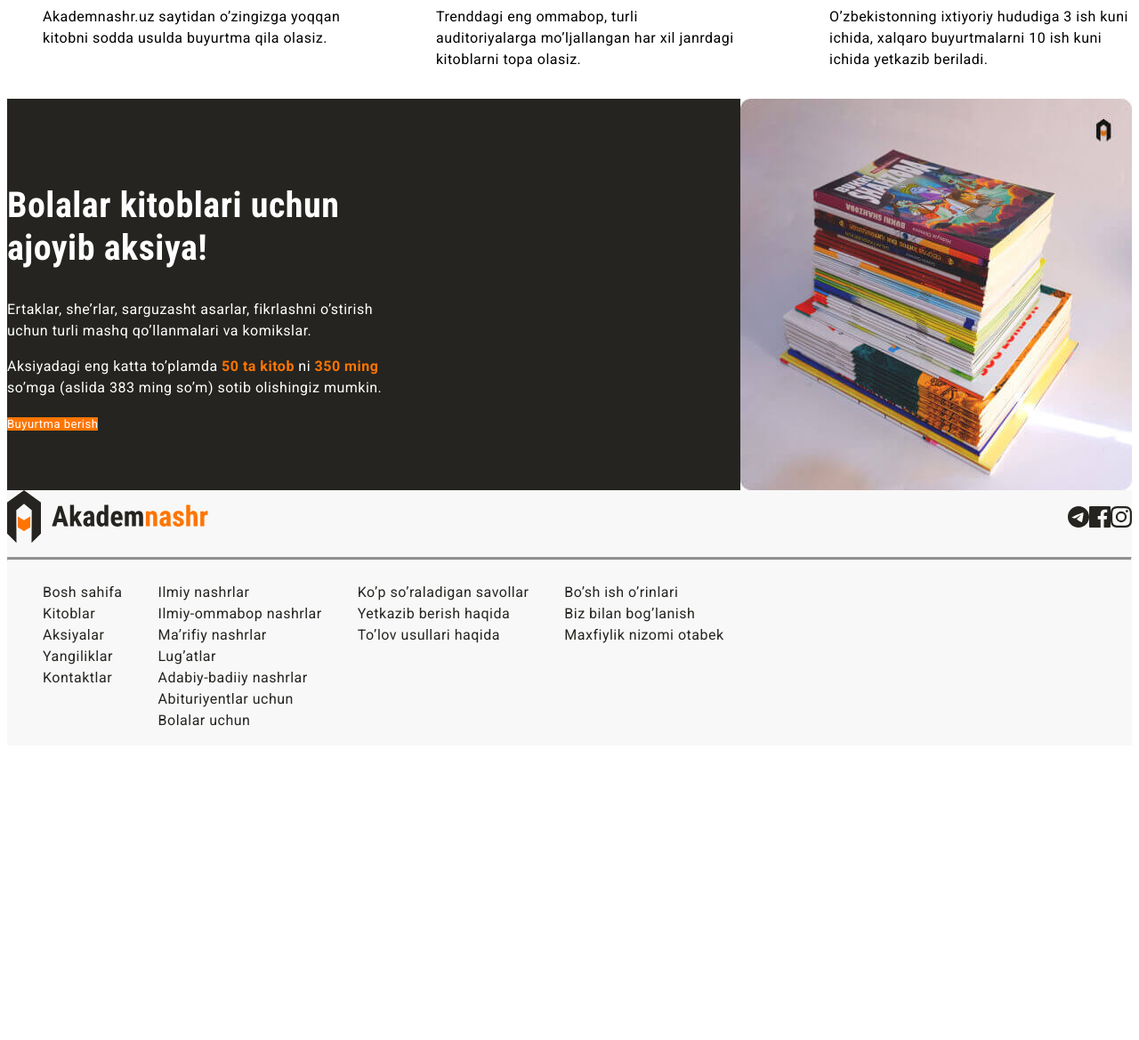
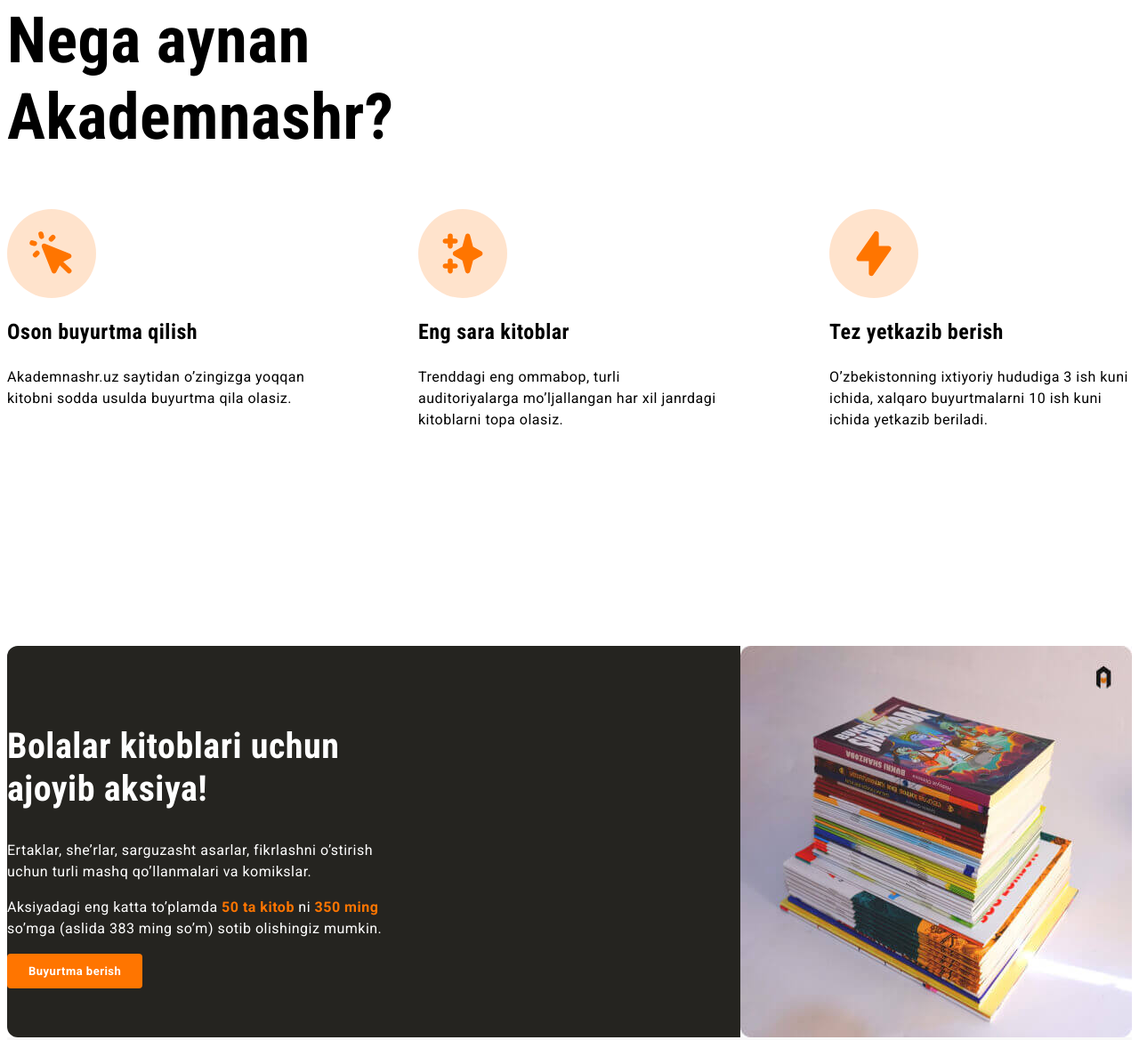
Before and after one commit to azimjon92/akadem-nahsr-yangi, a plain HTML site: page index.html in a window 1280 px wide. Shown: the part 1060-2229 px from the top of the page at 89% size. Before the commit the page ends 1906 px from the top, so only its background shows below. Drawn offline with Linux system fonts and the light colour scheme.

Commit message:
add padding,border,displey and border styles

```diff
--- a/css/style.css
+++ b/css/style.css
@@ -14,6 +14,9 @@ body {
   display: flex;
   justify-content: space-between;
   align-items: center;
+  padding-top: 16px;
+  padding-bottom: 16px;
+  border-top: 5px solid #FF7500;
   background-color: #fff;
 }
 
@@ -37,6 +40,7 @@ body {
 
 .sitenav-list {
   display: flex;
+  padding: 0;
   list-style: none;
 }
 
@@ -60,6 +64,10 @@ body {
 }
 
 .main-link {
+  display: inline-block;
+  padding: 12px 24px;
+  border-radius: 4px;
+  font-weight: bold;
   font-size: 13px;
   line-height: 15px;
   background-color: #FF7500;
@@ -80,6 +88,8 @@ body {
   display: flex;
   justify-content: space-between;
   align-items: center;
+  padding-top: 80px;
+  padding-bottom: 80px;
   background-color: #252420;
   color: #fff;
 }
@@ -91,6 +101,7 @@ body {
 .orang-line {
   width: 80px;
   height: 3px;
+  border: none;
   background-color: #FF7500;
 }
 
@@ -103,8 +114,13 @@ body {
 .hero-img {
   width: 510px;
   height: 510px;
+  border-radius: 8px;
 }
 
+.features {
+  padding-top: 210px;
+  padding-bottom: 210px;
+}
 
 .features-heading {
   width: 440px;
@@ -118,6 +134,7 @@ body {
 .features-list {
   display: flex;
   justify-content: space-between;
+  padding: 0;
   list-style: none;
 }
 
@@ -127,8 +144,12 @@ body {
 }
 
 .feature-icon-wrapper {
+  display: flex;
+  justify-content: center;
+  align-items: center;
   width: 100px;
   height: 100px;
+  border-radius: 50%;
   background-color: rgba(255, 117, 0, 0.2);
 }
 
@@ -142,6 +163,7 @@ body {
   display: flex;
   justify-content: space-between;
   align-items: center;
+  border-radius: 12px;
   background-color: #252420 ;
   color: #fff;
 }
@@ -164,10 +186,13 @@ body {
 .promo-img  {
   width: 440px;
   height: 400px;
+  border-radius: 12px;
   object-fit: cover;
 }
 
 .site-footer {
+  padding-top: 56px;
+  padding-bottom: 56px;
   background-color: #F8F8F8;
 }
 
@@ -178,12 +203,14 @@ body {
 }
 
 .site-footer ul {
+  padding: 0;
   list-style: none;
 }
 
 .socials {
   display: flex;
   align-items: center;
+  padding: 0;
 }
 
 .socials a {
@@ -200,6 +227,7 @@ body {
 
 .site-footer-divider {
   height: 2px;
+  border: 0;
   background-color:  rgba(37, 36, 32, 0.5) ;
 }
 
```
